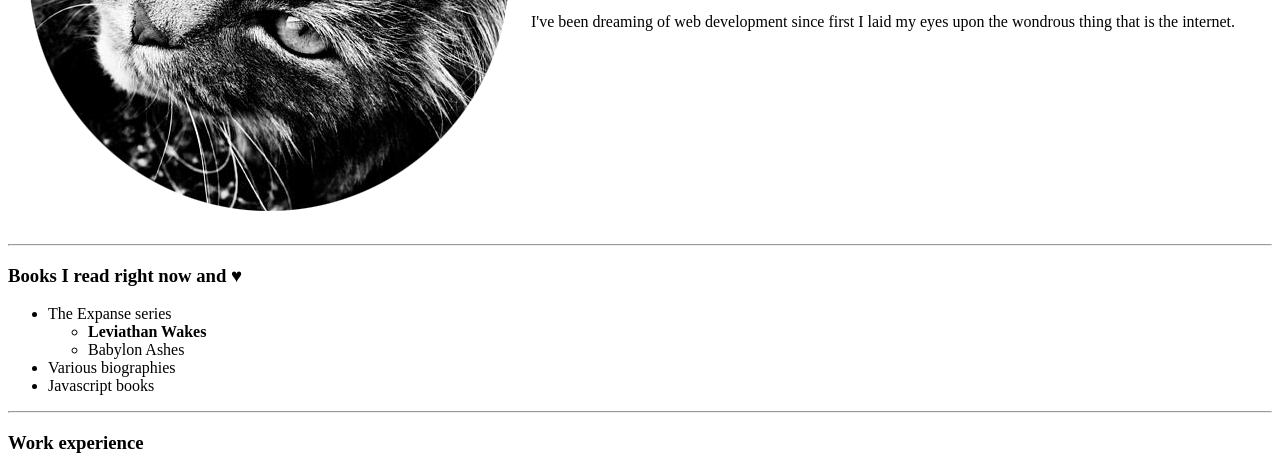
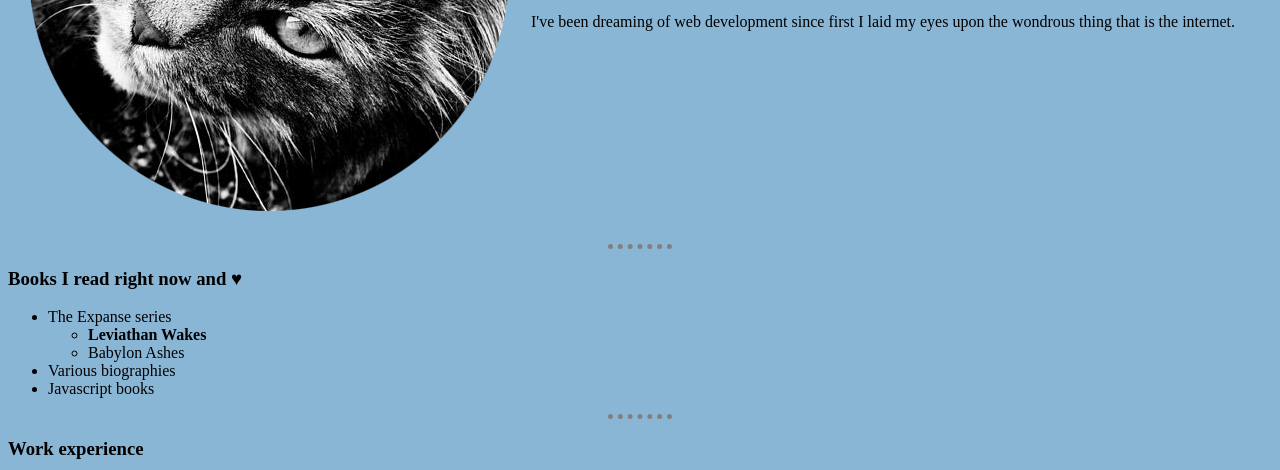
Before and after one commit to jmborg/cv, a plain HTML site: page index.html in a window 1280 px wide. Shown: the part 298-768 px from the top of the page. Drawn offline with Linux system fonts and the light colour scheme.

Commit message:
Added background color and hr styling.

```diff
--- a/index.html
+++ b/index.html
@@ -5,8 +5,22 @@
   <meta charset="utf-8">
   <meta content="The personal site of Johan is a really rad one.">
   <title>Ⓙohans personal site</title>
+
+  <style media="screen">
+
+    body {
+      background-color: #8ab6d6;
+    }
+
+    hr {
+      border-style: none;
+      border-top-style: dotted;
+      border-color: grey;
+      border-width: 5px;
+      width: 5%;
+    }
+  </style>
 </head>
-
 <body>
   <table cellspacing=20>
     <tr>
```
